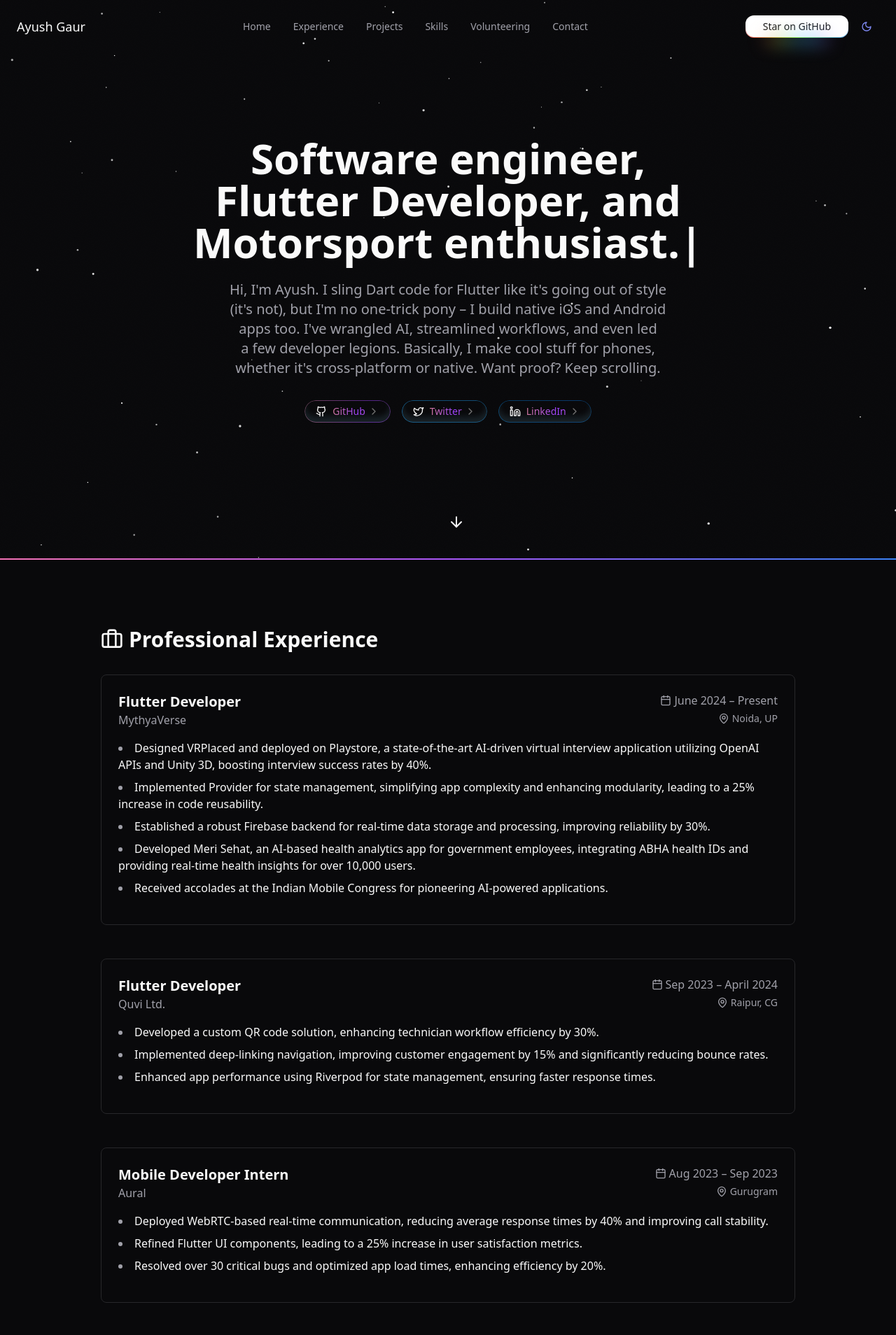
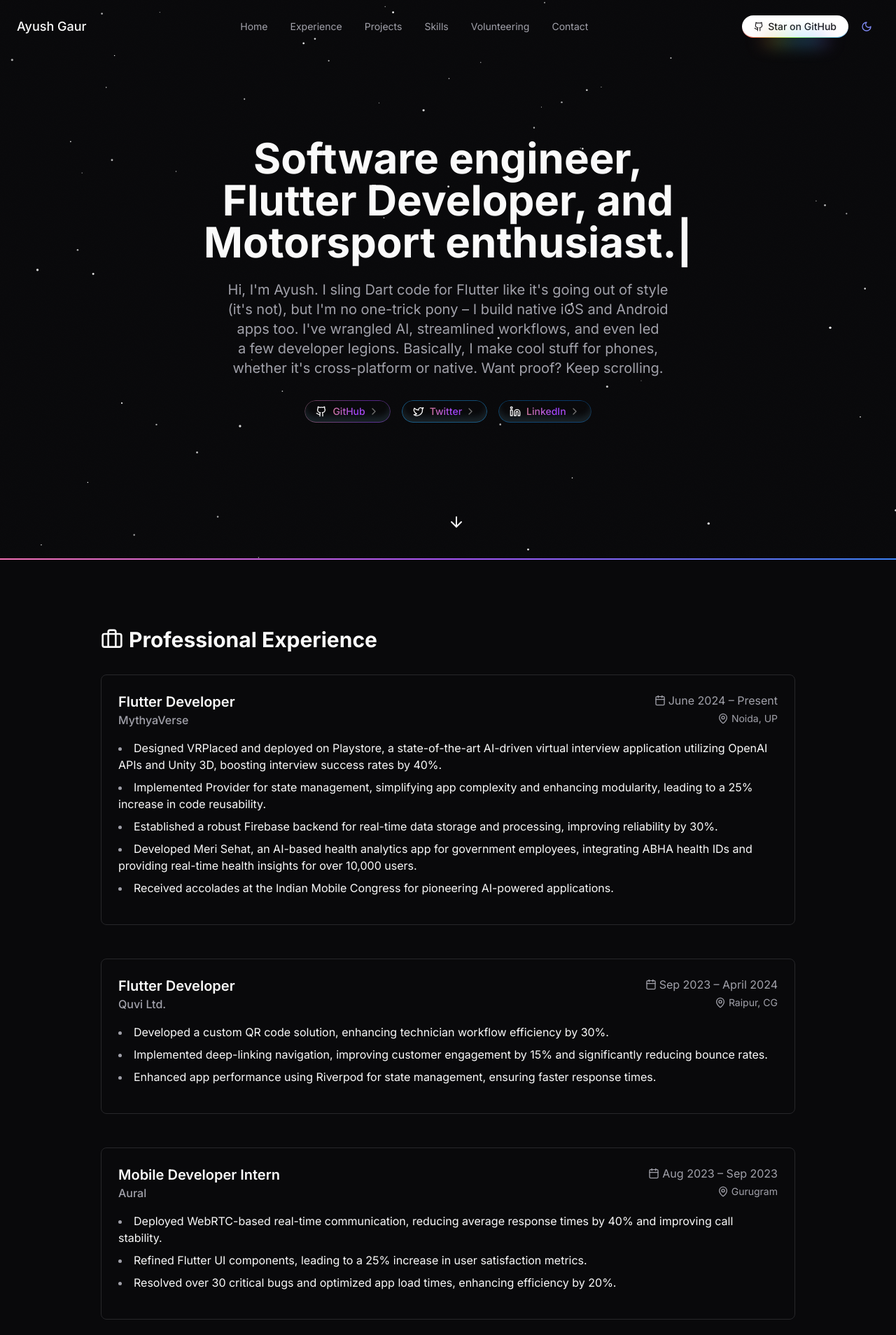
Before and after one commit to theayushgaur/ayushgaur, a React (Vite) app: page / in a window 1280 px wide. Shown: the top 1908 px of the page at 70% size. Built offline with nearby package versions, Linux system fonts and the light colour scheme.

Commit message:
Refactor: Improve design consistency
Improve the website's design using proper design language.

```diff
--- a/index.html
+++ b/index.html
@@ -1,21 +1,25 @@
+
 <!DOCTYPE html>
 <html lang="en">
   <head>
     <meta charset="UTF-8" />
     <meta name="viewport" content="width=device-width, initial-scale=1.0" />
-    <meta name="description" content="Ayush Gaur - Portfolio Website" />
+    <meta name="description" content="Ayush Gaur - Software Engineer & Flutter Developer" />
     <meta name="author" content="Ayush Gaur" />
     <meta property="og:title" content="Ayush Gaur - Portfolio" />
     <meta property="og:type" content="website" />
-    <meta property="og:description" content="Software Engineer & Developer Portfolio" />
+    <meta property="og:description" content="Software Engineer, Flutter Developer & Motorsport enthusiast" />
     <meta property="og:url" content="https://ayushgaur.vercel.app/" />
     <meta property="og:image" content="https://ayushgaur.vercel.app/preview.png" />
     <meta name="twitter:card" content="summary_large_image" />
-    <meta name="twitter:creator" content="@ayushgaur" />
-    <meta name="twitter:site" content="@ayushgaur" />
+    <meta name="twitter:creator" content="@theayushgaur" />
+    <meta name="twitter:site" content="@theayushgaur" />
     <meta name="twitter:image" content="https://ayushgaur.vercel.app/preview.png" />
     <link rel="icon" type="image/svg+xml" href="/favicon.ico" />
-    <title>Ayush Gaur | Portfolio</title>
+    <title>Ayush Gaur | Software Engineer & Developer</title>
+    <link rel="preconnect" href="https://fonts.googleapis.com">
+    <link rel="preconnect" href="https://fonts.gstatic.com" crossorigin>
+    <link href="https://fonts.googleapis.com/css2?family=Inter:wght@300;400;500;600;700&display=swap" rel="stylesheet">
   </head>
 
   <body>
--- a/src/App.tsx
+++ b/src/App.tsx
@@ -1,3 +1,4 @@
+
 import { Toaster } from "@/components/ui/toaster";
 import { Toaster as Sonner } from "@/components/ui/sonner";
 import { TooltipProvider } from "@/components/ui/tooltip";
@@ -19,7 +20,7 @@ const App = () => (
         <Toaster />
         <Sonner />
         <div className="bg-noise" aria-hidden="true" />
-        <div className="max-w-screen-2xl mx-auto">
+        <div className="max-w-screen-xl mx-auto px-4 md:px-6 lg:px-8">
           <BrowserRouter>
             <Routes>
               <Route path="/" element={<Index />} />
--- a/src/components/ui/github-star-button.tsx
+++ b/src/components/ui/github-star-button.tsx
@@ -1,12 +1,15 @@
+
 import { RainbowButton } from "@/components/magicui/rainbow-button"
+import { Github } from "lucide-react"
 
 export function GitHubStarButton() {
   return (
     <RainbowButton
       onClick={() => window.open("https://github.com/theayushgaur/flutter-web-canvas", "_blank")}
-      className="px-6 py-1.5 text-sm font-medium h-8"
+      className="px-4 py-1.5 text-sm font-medium h-8 flex items-center gap-1.5 rounded-full"
     >
-      Star on GitHub
+      <Github className="h-3.5 w-3.5" />
+      <span>Star on GitHub</span>
     </RainbowButton>
   )
 }
--- a/src/index.css
+++ b/src/index.css
@@ -1,3 +1,4 @@
+
 @tailwind base;
 @tailwind components;
 @tailwind utilities;
@@ -35,13 +36,9 @@
     --radius: 0.5rem;
 
     --color-1: 0 100% 63%;
-
     --color-2: 270 100% 63%;
-
     --color-3: 210 100% 63%;
-
     --color-4: 195 100% 63%;
-
     --color-5: 90 100% 63%;
   }
 
@@ -93,6 +90,10 @@
     @apply border-border;
   }
 
+  html {
+    font-family: 'Inter', system-ui, sans-serif;
+  }
+
   body {
     @apply bg-background text-foreground;
     font-feature-settings: "rlig" 1, "calt" 1;
@@ -133,6 +134,16 @@
     position: relative;
     z-index: 10;
   }
+
+  /* Consistent spacing */
+  .section-spacing {
+    @apply py-16 md:py-24;
+  }
+
+  /* Card styling */
+  .card-gradient {
+    @apply bg-gradient-to-b from-secondary/30 to-secondary/10 backdrop-blur-sm border border-white/10;
+  }
 }
 
 @theme inline {
```
